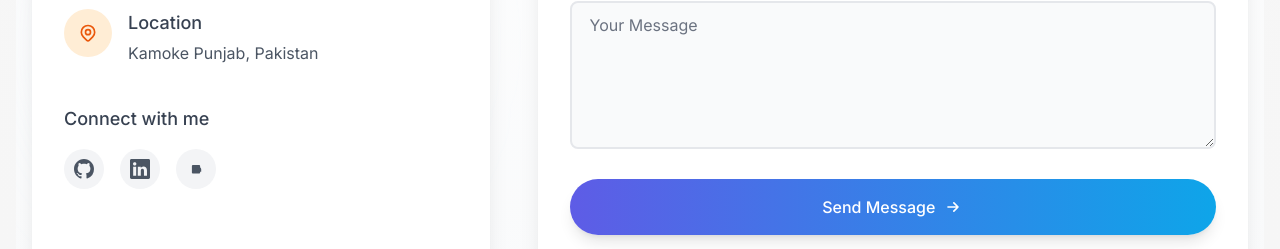
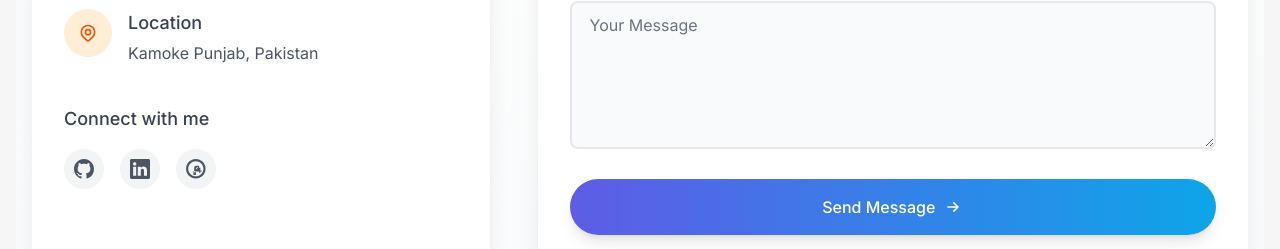
Before and after one commit to haseebansarii/my-portfolio, a Next.js app: page / in a window 1280 px wide. Shown: the part 6337-6586 px from the top of the page. Built offline with nearby package versions, Linux system fonts and the light colour scheme.

Commit message:
Update page.tsx

```diff
--- a/src/app/page.tsx
+++ b/src/app/page.tsx
@@ -1168,10 +1168,10 @@ export default function Home() {
                     </a>
 
 
-   <a href="https://www.fiverr.com/NNlRBxN" className="w-10 h-10 flex items-center justify-center rounded-full bg-gray-100 dark:bg-gray-700 text-gray-600 dark:text-gray-300 hover:bg-primary-500 hover:text-white dark:hover:bg-primary-500 transition-colors">
-  <svg xmlns="http://www.w3.org/2000/svg" width="20" height="20" fill="currentColor" className="bi bi-fiverr" viewBox="0 0 16 16">
-    <path d="M11.29 10.71c0 .48-.4.88-.88.88H5.6c-.48 0-.88-.4-.88-.88V5.6c0-.48.4-.88.88-.88h4.81c.48 0 .88.4.88.88v5.11z"/>
-    <path d="M5.98 10.25h1.09V8.13c0-.4.33-.73.73-.73s.73.33.73.73v2.12h1.09V8.13c0-.4.33-.73.73-.73s.73.33.73.73v2.12h1.09V8.13c0-1.01-.82-1.82-1.82-1.82-.58 0-1.1.27-1.43.7-.33-.43-.85-.7-1.43-.7-1.01 0-1.82.82-1.82 1.82v2.12z"/>
+   <a href="https://www.fiverr.com/username" className="w-10 h-10 flex items-center justify-center rounded-full bg-gray-100 dark:bg-gray-700 text-gray-600 dark:text-gray-300 hover:bg-primary-500 hover:text-white dark:hover:bg-primary-500 transition-colors">
+  <svg xmlns="http://www.w3.org/2000/svg" width="20" height="20" fill="currentColor" className="bi bi-fiverr" viewBox="0 0 24 24">
+    <path d="M15.757 13.87v-3.348h1.432v3.349h1.608v1.17h-1.608v1.55h-1.432v-1.55H10.79v-1.17c1.26-1.292 3.96-4.042 4.967-5.336zm-2.403-3.348h-1.40v1.846a2.329 2.329 0 0 1-2.326 2.326h-.773v1.353h3.052v3.132H8.857v-3.132h-.726v-1.353h.726a.973.973 0 0 0 .972-.973v-3.16a2.328 2.328 0 0 1 2.326-2.326h3.098v1.286h-1.9z"/>
+    <path d="M23.5 11.7c0 6.45-5.25 11.7-11.7 11.7S.1 18.15.1 11.7 5.35 0 11.8 0s11.7 5.25 11.7 11.7zm-2.6 0c0-5.02-4.08-9.1-9.1-9.1s-9.1 4.08-9.1 9.1 4.08 9.1 9.1 9.1 9.1-4.08 9.1-9.1z" fill-rule="nonzero"/>
   </svg>
 </a>
 
```
